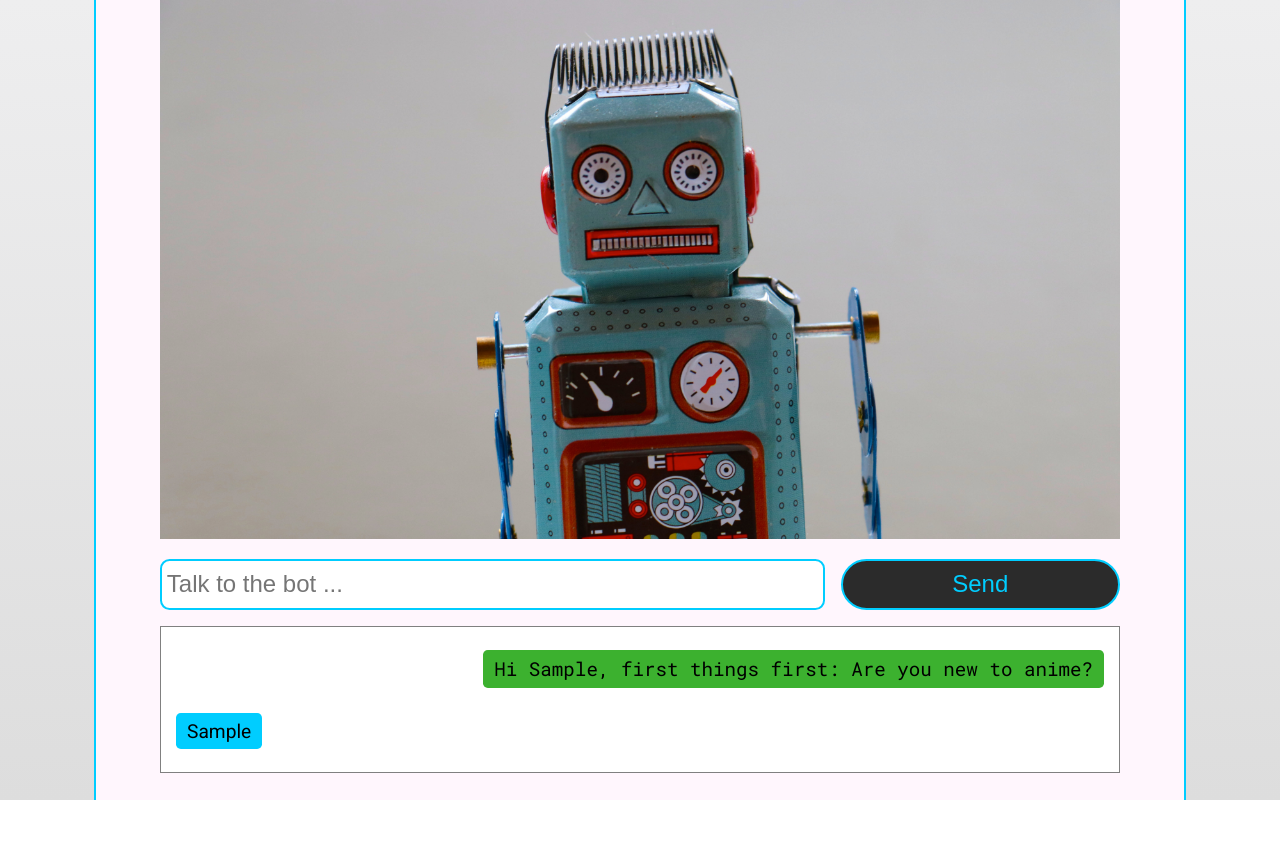
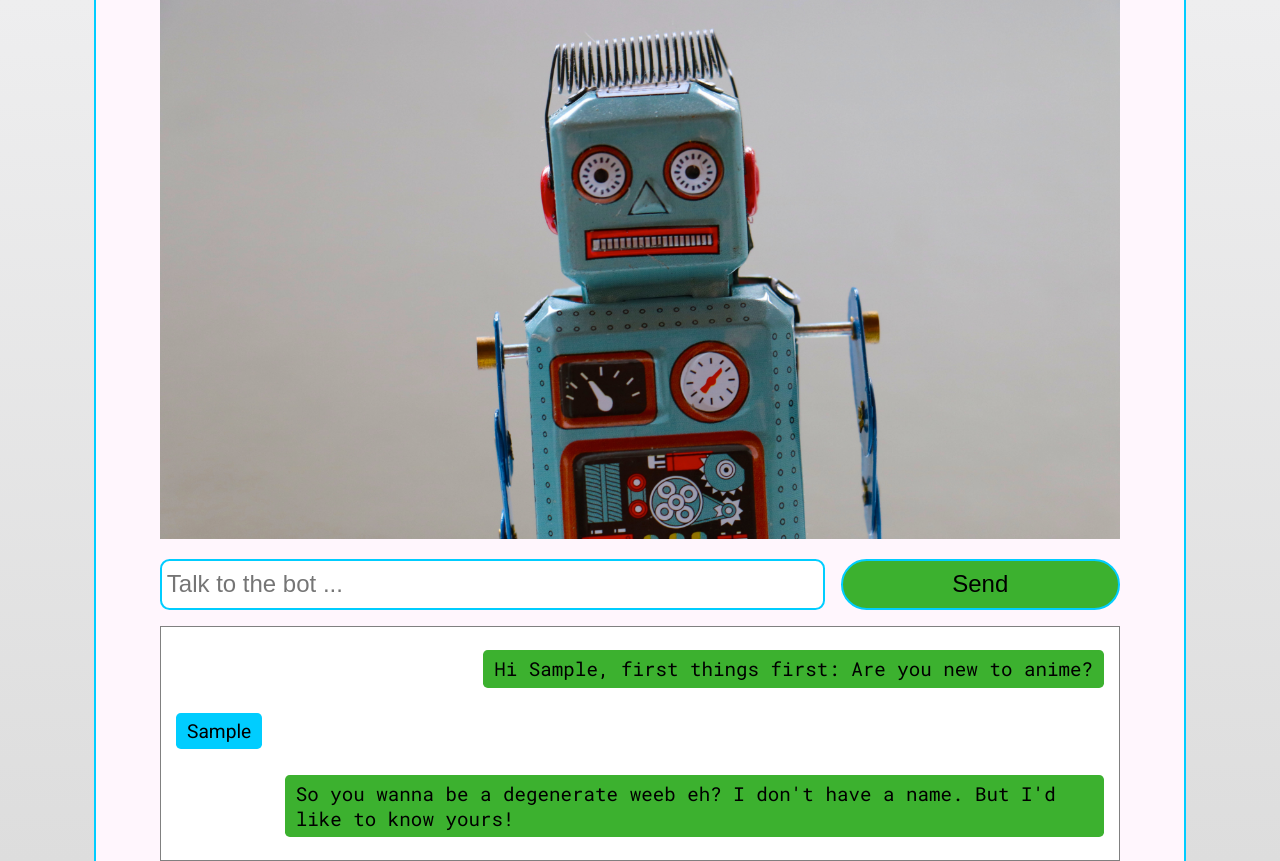
Before and after one commit to iAmStuff/01-chatbot, a website: page Submission/index.html in a window 1280 px wide. Both pictures are taken after typing "Sample" into the empty fields and a click on the button "Send". Before the commit the page ends 800 px from the top, so only its background shows below. Drawn offline with Linux system fonts and the light colour scheme.

Commit message:
chatbox now renders the original prompt message

```diff
--- a/Submission/static/css/style.css
+++ b/Submission/static/css/style.css
@@ -8,8 +8,8 @@
   --bot-text-bg: #3cb12f;
   --bot-text: black;
   --user-text: black;
-  --button-bg: #2b2b2b;
-  --button-text: #00cdff;
+  --button-bg: #3cb12f;
+  --button-text: black;
 }
 
 .dark {
--- a/Submission/static/js/script.js
+++ b/Submission/static/js/script.js
@@ -181,6 +181,18 @@ const setName = (input) => {
   console.log(`setting name to ${input}`);
   userName = input;
   currentBranch = getDiscussionTree();
+  // render chatbox with original prompt message
+  const botReply =
+    "So you wanna be a degenerate weeb eh? I don't have a name. But I'd like to know yours!";
+
+  const chatLog = {
+    bot: {
+      replyMsg: botReply,
+    },
+    timestamp: new Date(),
+  };
+  chatLogs.push(chatLog);
+  renderChatbox();
   return userName;
 };
 
@@ -310,9 +322,11 @@ const renderChatbox = () => {
   // create a chat item div element
   for (let message of recentMessages) {
     let markup = `
-      <div class="chat-item bot-text"><p class="chat-item-text bot-text">${message.bot.replyMsg}</p></div>
-      <div class="chat-item user-text"><p class="chat-item-text user-text">${message.user.inputMsg}</p></div>
+      <div class="chat-item bot-text"><p class="chat-item-text bot-text">${message.bot.replyMsg}</p></div>`;
+    if (message.hasOwnProperty("user")) {
+      markup += `<div class="chat-item user-text"><p class="chat-item-text user-text">${message.user.inputMsg}</p></div>
     `;
+    }
     chatboxHTML += markup;
   }
 
```
